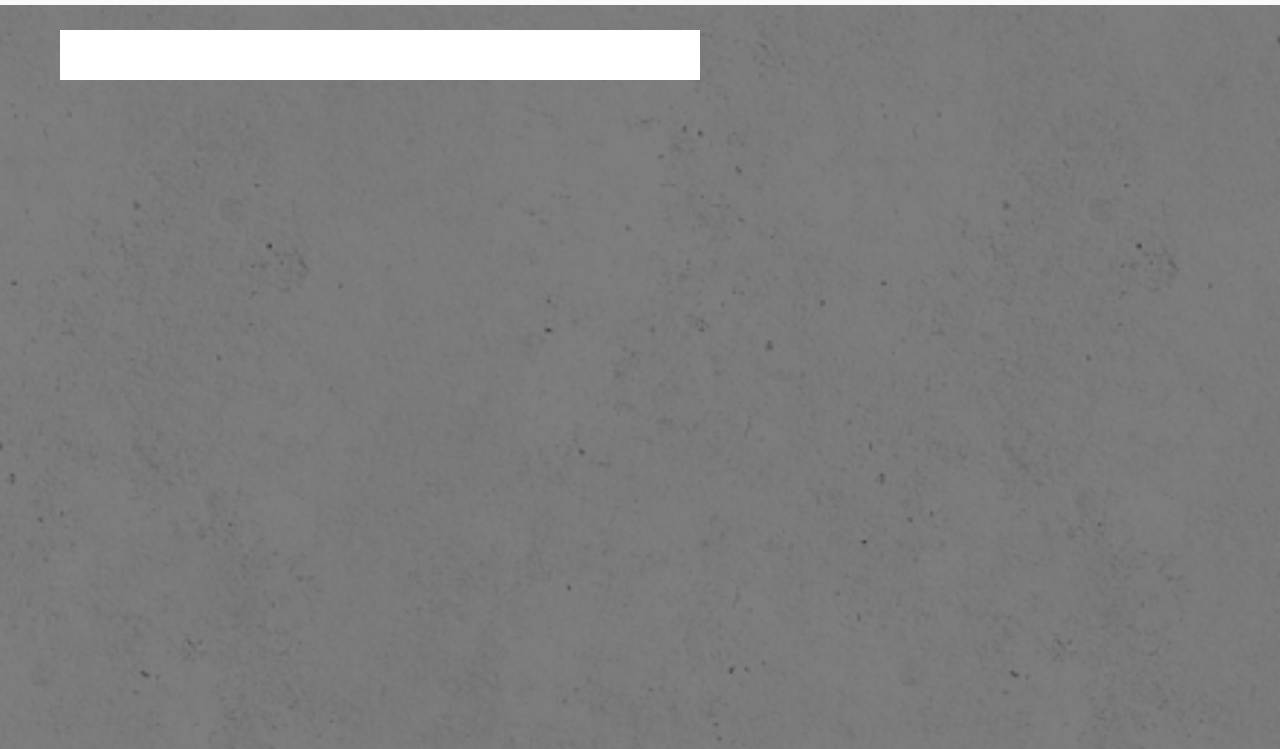
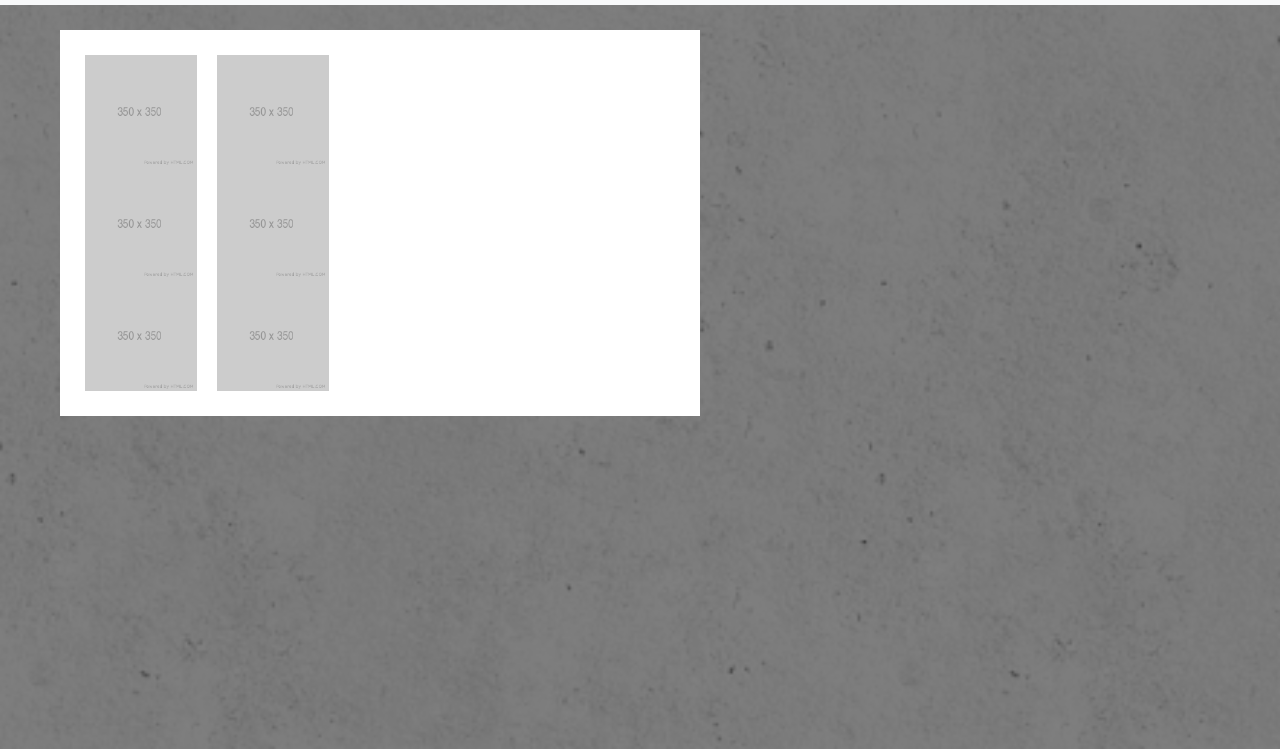
Before and after one commit to SimplyyRalph/Portfolio-1, a plain HTML site: page porfolio.html in a window 1280 px wide. Shown: the part 51-800 px from the top of the page. Drawn offline with nearby package versions, Linux system fonts and the light colour scheme.

Commit message:
Made portfolio.html

```diff
--- a/porfolio.html
+++ b/porfolio.html
@@ -48,7 +48,33 @@
         <div class="row">
 
             <div class="col-md-6">
+                <img src="/styles.css/Images/350x350.png" alt="Image" class="responsive" Align="left"
+                    style="margin-right: 20px;">
 
+
+
+                <img src="/styles.css/Images/350x350.png" alt="Image" class="responsive" Align="left"
+                    style="margin-right: 20px;">
+
+
+
+                <img src="/styles.css/Images/350x350.png" alt="Image" class="responsive" Align="left"
+                    style="margin-right: 20px;">
+
+
+
+                <img src="/styles.css/Images/350x350.png" alt="Image" class="responsive" Align="left"
+                    style="margin-right: 20px;">
+
+
+
+                <img src="/styles.css/Images/350x350.png" alt="Image" class="responsive" Align="left"
+                    style="margin-right: 20px;">
+
+
+
+                <img src="/styles.css/Images/350x350.png" alt="Image" class="responsive" Align="left"
+                    style="margin-right: 20px;">
             </div>
 
         </div>
```
Lines whose indentation alone changed are shown as unchanged.
